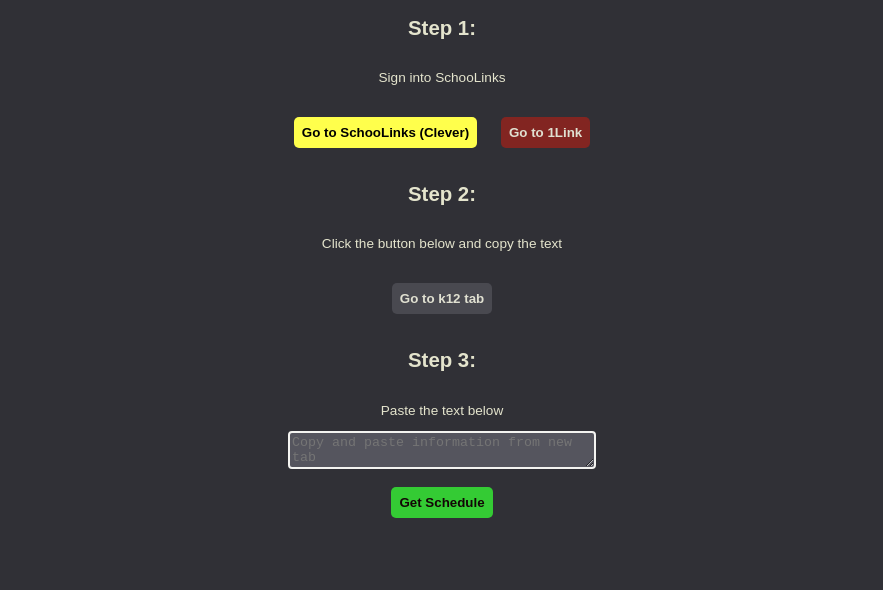
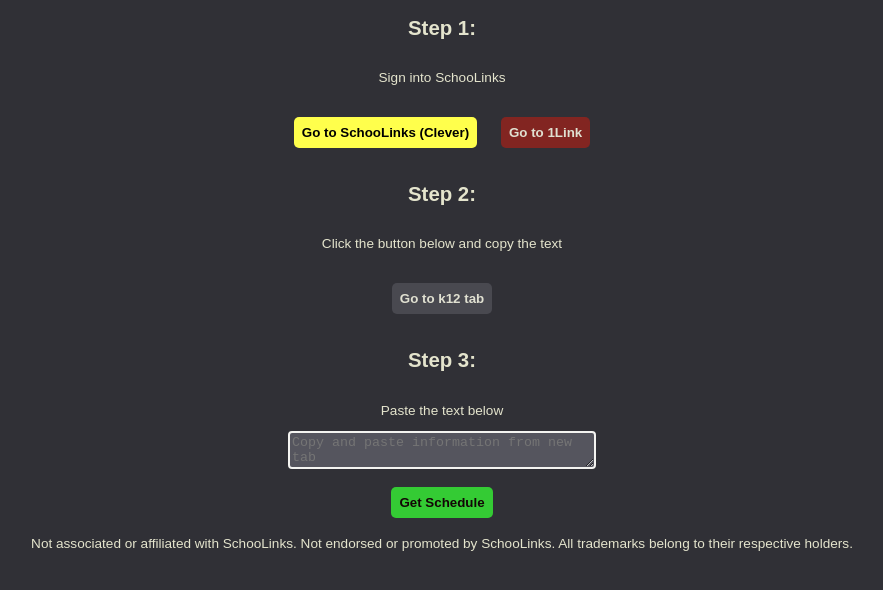
Before and after one commit to fdaiso/schoolinks-check, a plain HTML site: page index.html in a window 1280 px wide. Shown: the whole page, without its empty margins (198-1081 px from the left). Drawn offline with Linux system fonts and the light colour scheme; a web font is replaced by a local one.

Commit message:
Updated README and copyright stuff to site
Just to not get like sued or claim to be
affiliated with them

```diff
--- a/index.html
+++ b/index.html
@@ -27,5 +27,8 @@
     <input type ='button' onclick="getSchedule()" value="Get Schedule" class="schedule-button">
     <script src="script.js" defer></script>
     <div class="schedule-container"></div>
+    <footer>Not associated or affiliated with SchooLinks.
+Not endorsed or promoted by SchooLinks.
+All trademarks belong to their respective holders.</footer>
 </body>
 </html>
```
Also changed, not shown: 1 other file.
